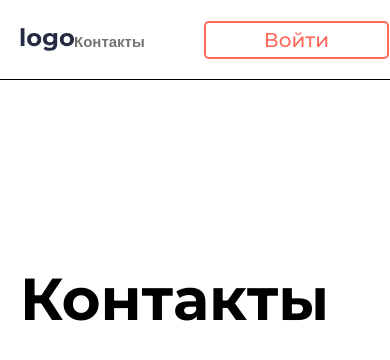
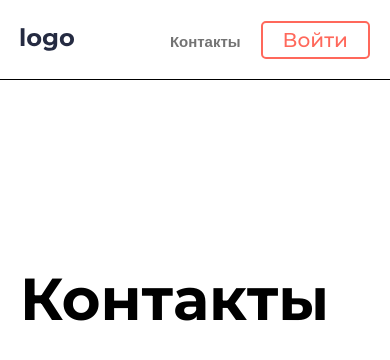
Before and after one commit to Anton2-7/medical, a React (Create React App) app: page /contacts in a window 390 px wide. Shown: the top 360 px of the page. Built offline with nearby package versions, Linux system fonts and the light colour scheme.

Commit message:
fix(responsive mobile)

```diff
--- a/src/components/Header/style.css
+++ b/src/components/Header/style.css
@@ -39,3 +39,22 @@ nav {
   font-weight: 500;
   font-family: "Montserrat", sans-serif;
 }
+
+
+
+@media (max-width: 480px) {
+  .contacts-link {
+  margin-right: 20px;
+  margin-left: 20px;
+  font-family: "OpenSans", sans-serif;
+  color: rgba(115, 115, 115, 1);
+  text-decoration: none;
+  font-size: 15px;
+
+  font-weight: 600;
+}
+.nav-btn {
+  padding: 5px 20px 5px 20px;
+}
+
+}
--- a/src/pages/Home.css
+++ b/src/pages/Home.css
@@ -10,7 +10,6 @@
   line-height: 80px;
   color: rgba(51, 51, 51, 1);
   max-width: 720px;
-  min-width: 500px;
   margin-bottom: 33px;
 }
 .center {
@@ -121,7 +120,6 @@
   .username {
     font-size: 36px ;
     line-height: 60px;
-    min-width: 358px;
   }
 
   .card-item:not(:last-child) {
@@ -135,9 +133,7 @@
   }
 }
 @media (max-width: 480px) {
-  .section-title {
-    min-width: 340px !important;
-  }
+
   .login-form__title {
     font-size: 20px;
   }
@@ -148,12 +144,16 @@
     height: 45px;
   }
 
+    nav {
+    justify-content: space-between;
+  }
+
 }
 
 @media (max-width: 320px) {
   .section-title {
-    min-width: 300px;
     font-size: 20px;
     line-height: 24px;
   }
+
 }
```
